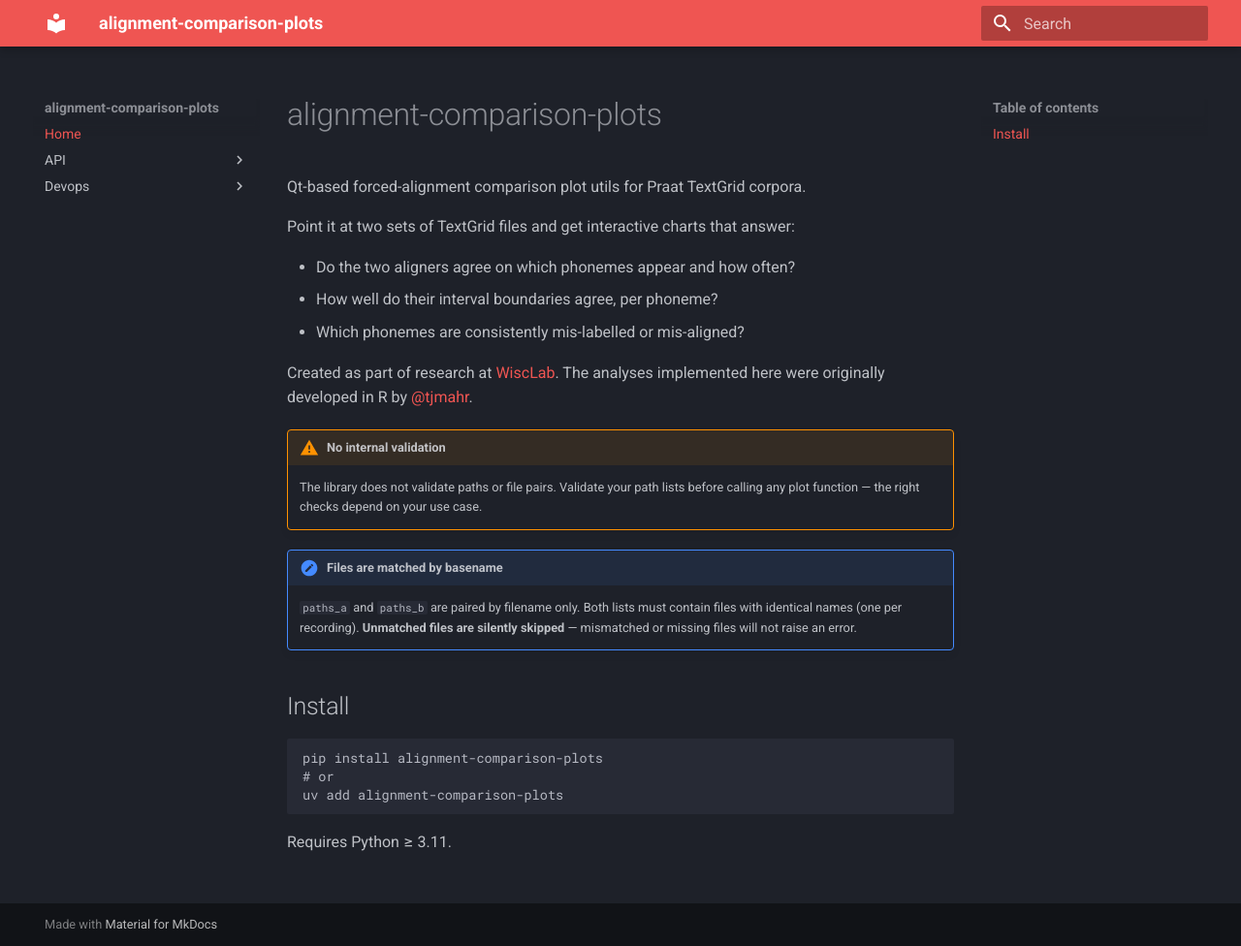
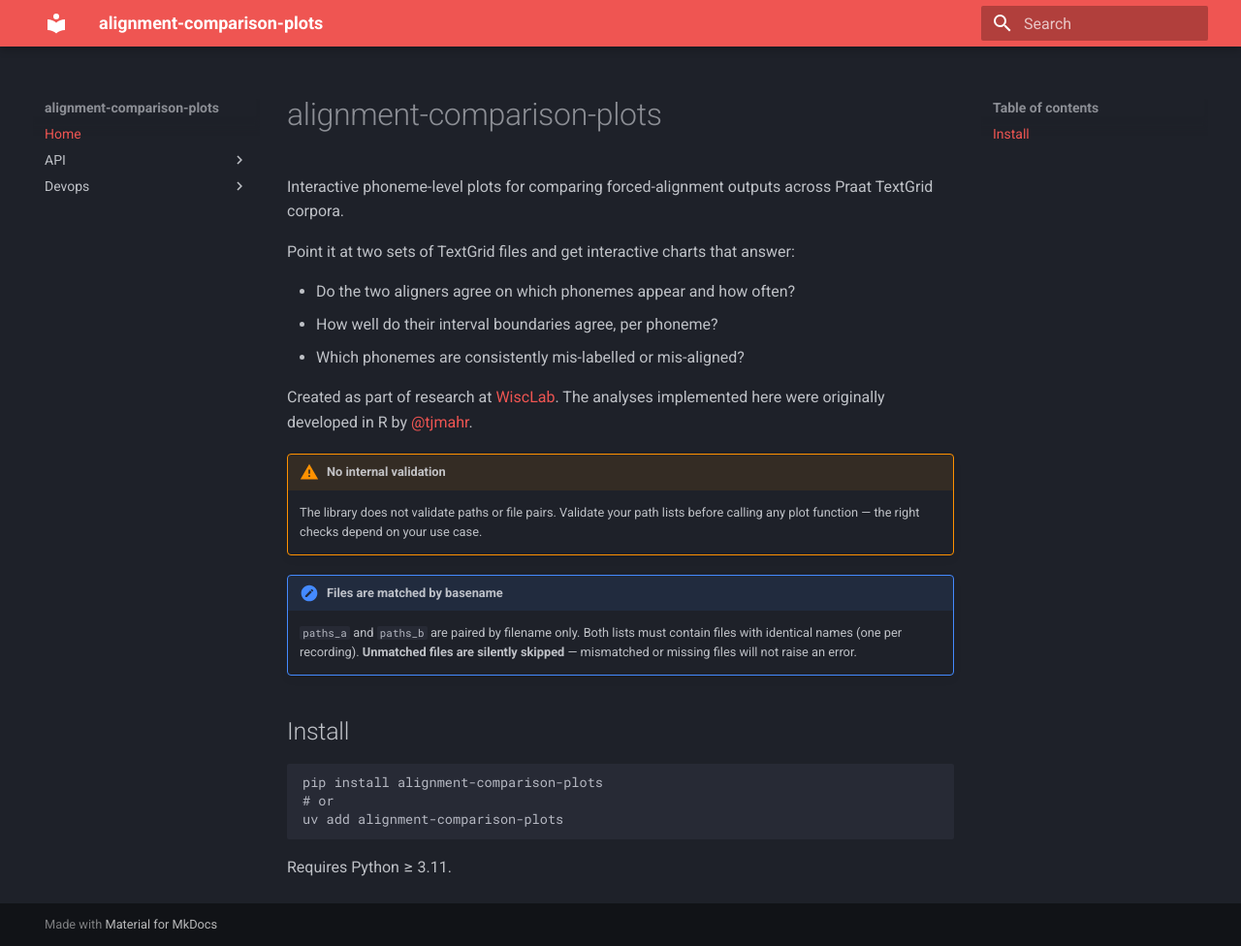
Before and after one commit to WISCLab/alignment-comparison-plots, an MkDocs documentation site: the page built from docs/index.md, in a window 1280 px wide and 976 px high. Shown: the whole window at 97% size. Built offline with MkDocs 1.6.1 and Material for MkDocs 9.7.7, drawn with Linux system fonts in a browser that asks for light colours.

```diff
--- a/docs/index.md
+++ b/docs/index.md
@@ -1,6 +1,6 @@
 # alignment-comparison-plots
 
-Qt-based forced-alignment comparison plot utils for Praat TextGrid corpora.
+Interactive phoneme-level plots for comparing forced-alignment outputs across Praat TextGrid corpora.
 
 Point it at two sets of TextGrid files and get interactive charts that answer:
 
```
Also changed, not shown: README.md (+1 -1 lines), README_PYPI.md (+1 -1 lines), pyproject.toml (+6 -3 lines).
